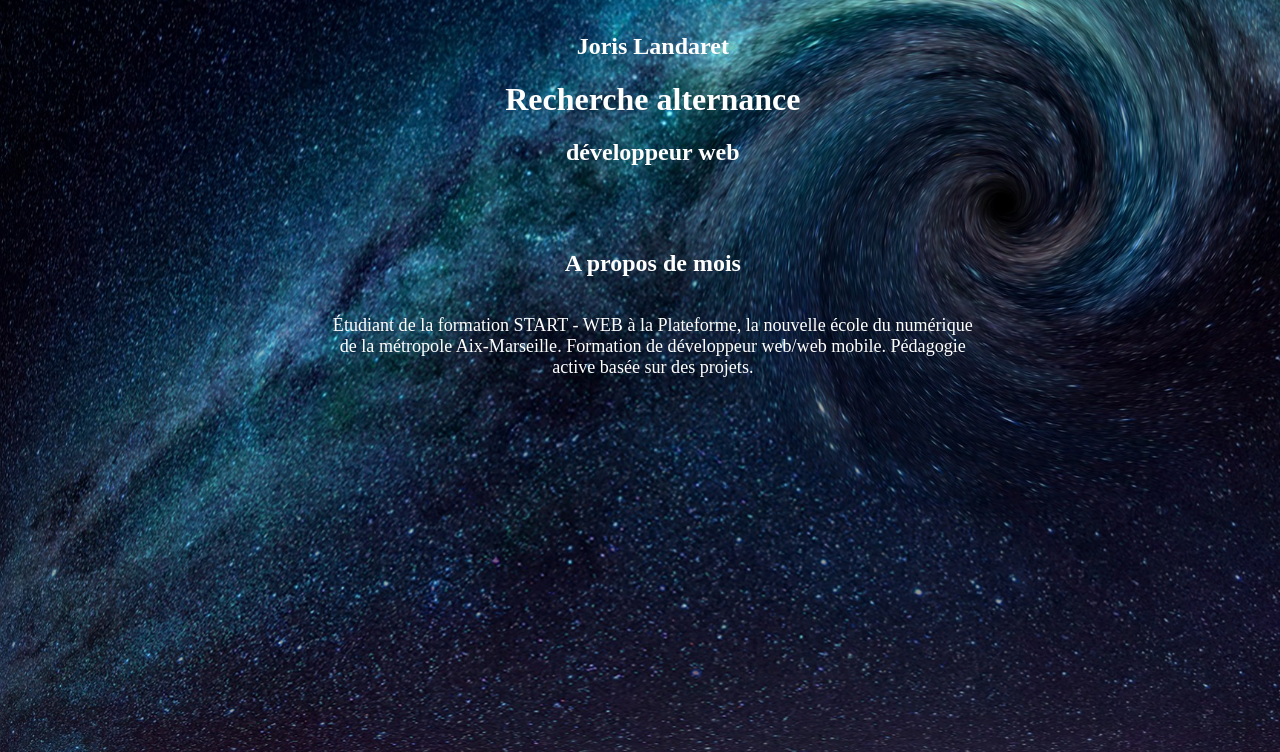
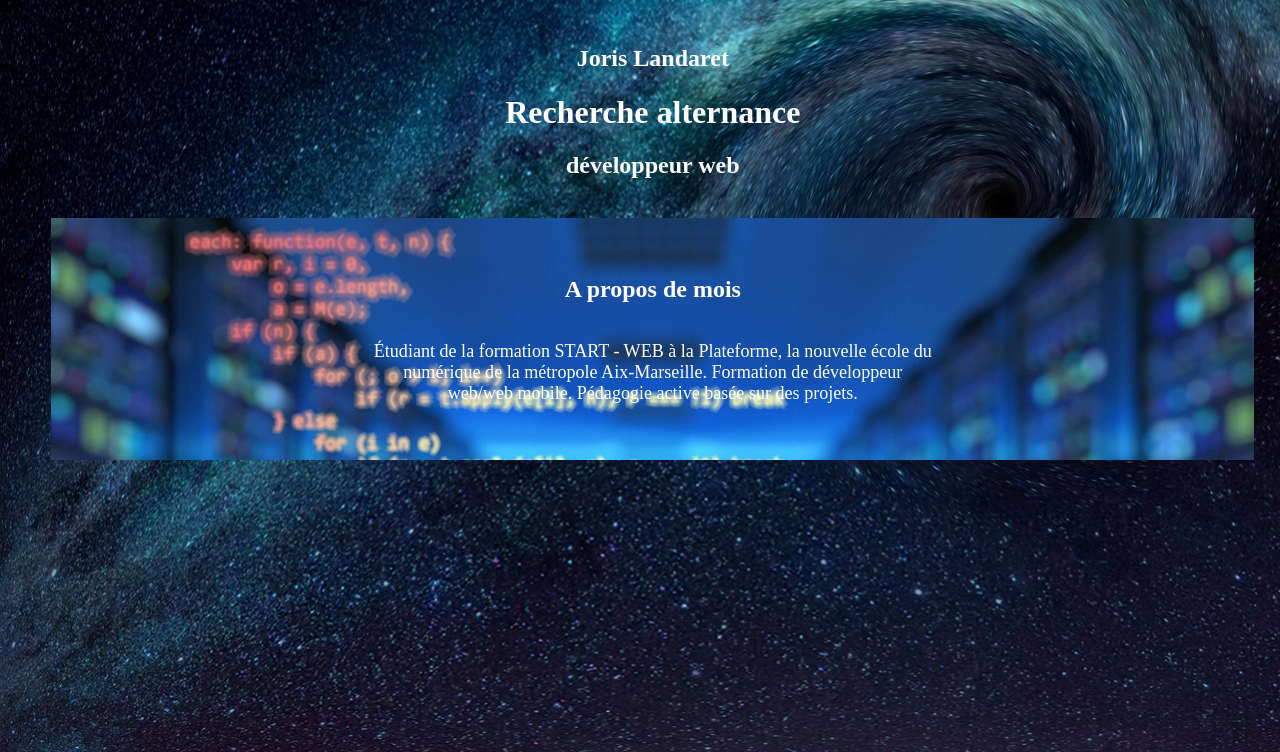
Before and after one commit to joris-landaret/site-perso, a PHP site: page / in a window 1280 px wide. Shown: the part 34-786 px from the top of the page. Run offline with PHP 8.4, Linux system fonts and the light colour scheme.

Commit message:
ajout background image pour a propos de moi

```diff
--- a/style.css
+++ b/style.css
@@ -23,10 +23,11 @@ a {
 main {
     padding: 1%;
     width: 100%;
+    margin-top: 1%;
 
 }
 
-/* Classe */
+/* Titre */
 
 .titre {
 
@@ -34,7 +35,7 @@ main {
     justify-content: center;
 }
 
-    /* A propos de moi */
+/* A propos de moi */
 
 #moi {
     font-size: 113%;
@@ -44,12 +45,16 @@ main {
 
 #titre_moi {
 
-    margin-top: 5%;
+
 }
 
 #ok {
     display: flex;
     flex-direction: column;
     align-items: center;
-
+    background-image: url(img/source-g9e352d4f2_1920.jpg);
+    background-repeat: no-repeat;
+    background-size: cover;
+    padding: 3%;
+    margin: 3%;
 }
```
Also changed, not shown: img/source-g9e352d4f2_1920.jpg (added).
